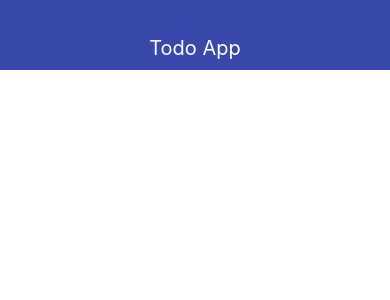
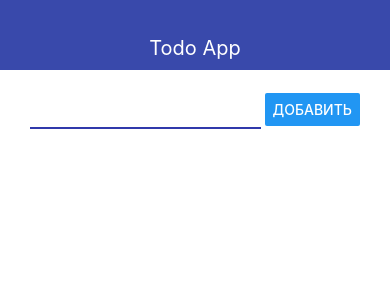
Before and after one commit to KovaSs/rn-todo-app, a React Native app: screen / in a window 390 px wide. Shown: the top 300 px of the page. Built offline with nearby package versions, Linux system fonts and the light colour scheme.

Commit message:
feature | add form component

```diff
--- a/App.tsx
+++ b/App.tsx
@@ -2,16 +2,22 @@ import React from 'react';
 import { StyleSheet, Text, View } from 'react-native';
 
 import { Navbar } from './src/Navbar'
+import { AddTodo } from './src/AddTodo'
 
 export default function App() {
   return (
-    <View style={styles.container}>
+    <View>
       <Navbar title="Todo App" />
+      <View style={styles.container}>
+        <AddTodo />
+      </View>
     </View>
   );
 }
 
 const styles = StyleSheet.create({
   container: {
+    paddingHorizontal: 30,
+    paddingVertical: 20,
   },
 });
--- /dev/null
+++ b/src/AddTodo.tsx
@@ -0,0 +1,28 @@
+
+import React from 'react';
+import { StyleSheet, TextInput, Button, View } from 'react-native';
+
+export function AddTodo() {
+
+  return (
+    <View style={styles.block}>
+      <TextInput style={styles.input} />
+      <Button title="Добавить" />
+    </View>
+  );
+}
+
+const styles = StyleSheet.create({
+  block: {
+    flexDirection: 'row',
+    justifyContent: 'space-between',
+    alignItems: 'center',
+  },
+  input: {
+    width: '70%',
+    padding: 10,
+    borderStyle: 'solid',
+    borderBottomWidth: 2,
+    borderBottomColor: '#3039ab',
+  },
+});
```
